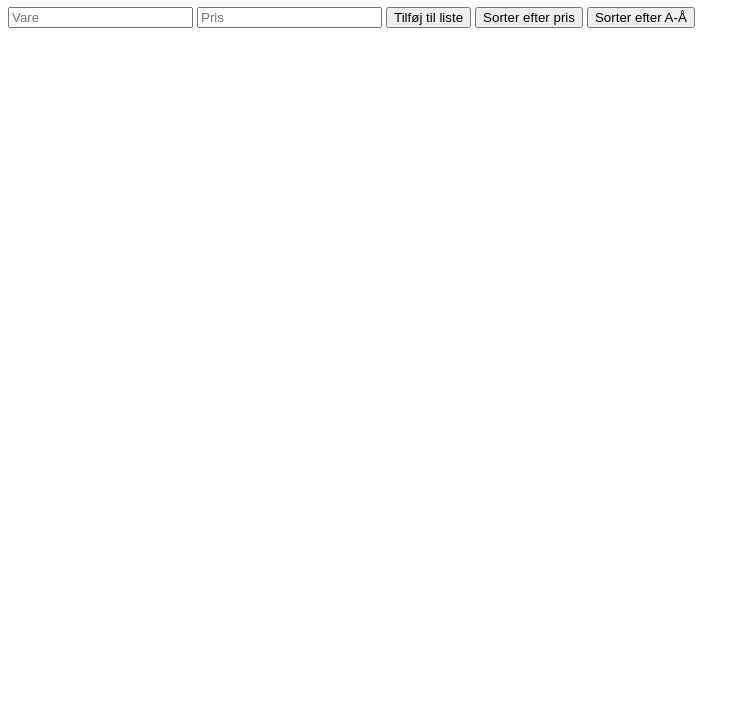
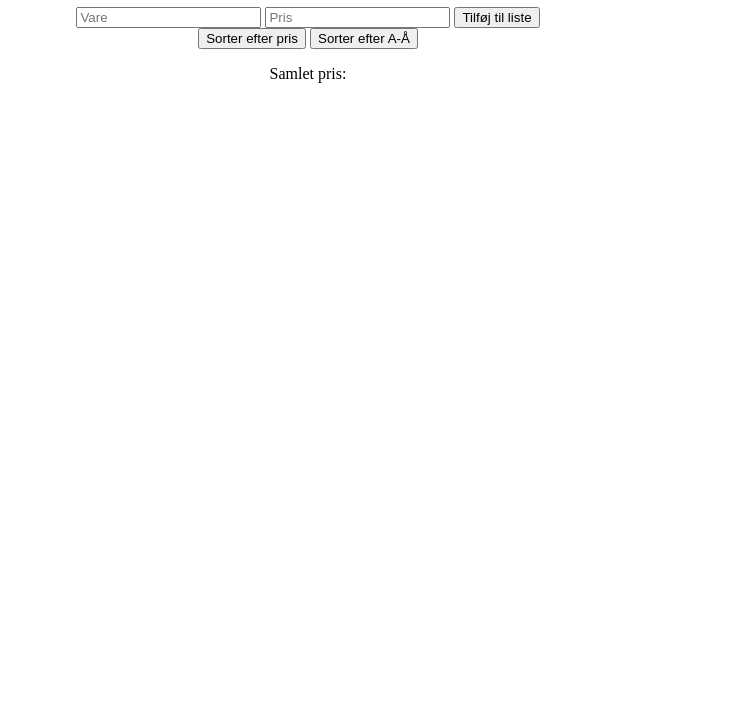
Before and after one commit to livmikala/projektAgrocerylist, a plain HTML site: page index.html in a window 1280 px wide. Shown: the part 73-800 px from the top of the page, without its empty margins (0-750 px from the left). Drawn offline with Linux system fonts and the light colour scheme.

Commit message:
div og p tilføjet

```diff
--- a/index.html
+++ b/index.html
@@ -9,14 +9,16 @@
 <body>
     <h1>Indkøbsliste</h1>
 
-    <input type="text" id="itemName" placeholder="Vare">
+    <div class="add-item"><input type="text" id="itemName" placeholder="Vare">
     <input type="number" id="itemPrice" placeholder="Pris">
+    <button id="addBtn">Tilføj til liste</button></div>
 
-    <button id="addBtn">Tilføj til liste</button>
+    <div class="sort-buttons">
     <button id="sortPriceBtn">Sorter efter pris</button>
-    <button id="sortNameBtn">Sorter efter A-Å</button>
+    <button id="sortNameBtn">Sorter efter A-Å</button></div>
 
     <ul id="itemList"></ul> <!-- ul er tom, fordi listen bliver tilføjet med js -->
+    <p>Samlet pris: <span id="totalPrice"></span></p>
     <script src="script.js"></script>
 </body>
 </html>
--- a/style.css
+++ b/style.css
@@ -0,0 +1,6 @@
+body {
+    font-family: 'Times New Roman', Times, serif;
+    max-width: 600px;
+    margin: 50 px auto;
+    text-align: center;
+}
```
